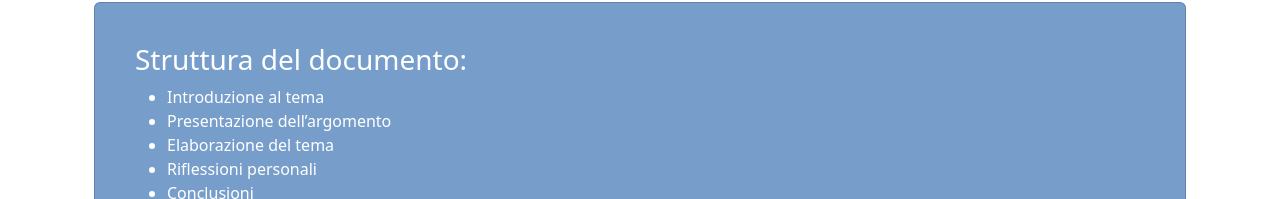
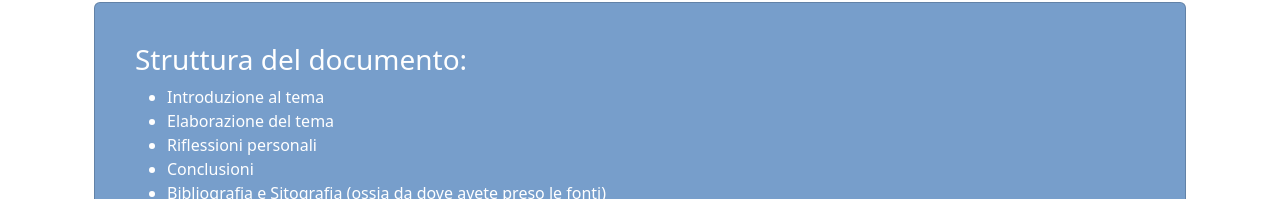
Before and after one commit to taccarlo/my_website, a React (Create React App) app: page /didattica/edCivica in a window 1280 px wide. Shown: the part 2705-2904 px from the top of the page. Built offline with nearby package versions, Linux system fonts and the light colour scheme.

Commit message:
Update edCivica.js

```diff
--- a/src/components/pages/edCivica/edCivica.js
+++ b/src/components/pages/edCivica/edCivica.js
@@ -86,7 +86,6 @@ function EdCivica() {
                 <h3>Struttura del documento:</h3>
                 <ul>
                   <li>Introduzione al tema</li>
-                  <li>Presentazione dell’argomento</li>
                   <li>Elaborazione del tema</li>
                   <li>Riflessioni personali</li>
                   <li>Conclusioni</li>
```
